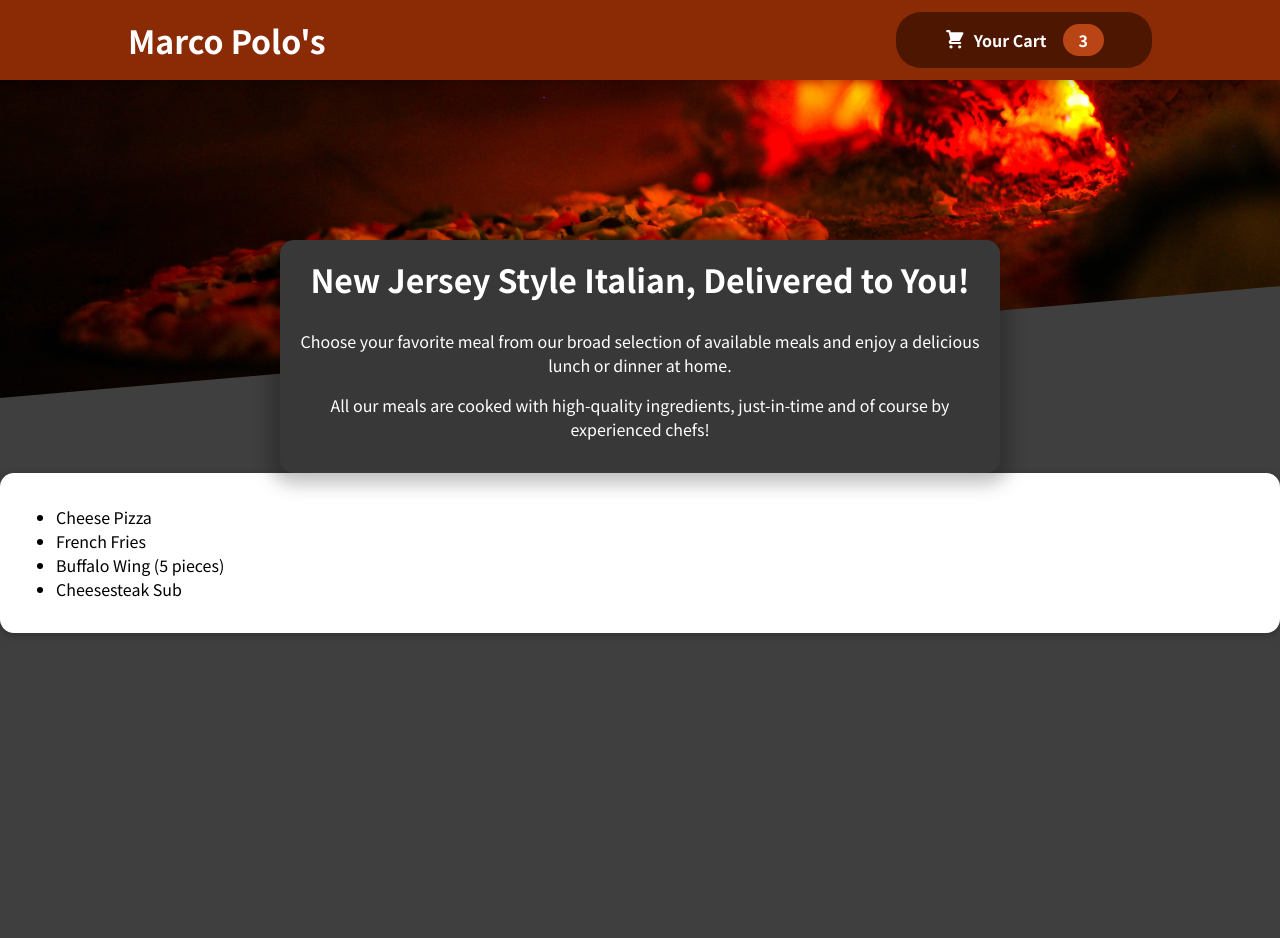
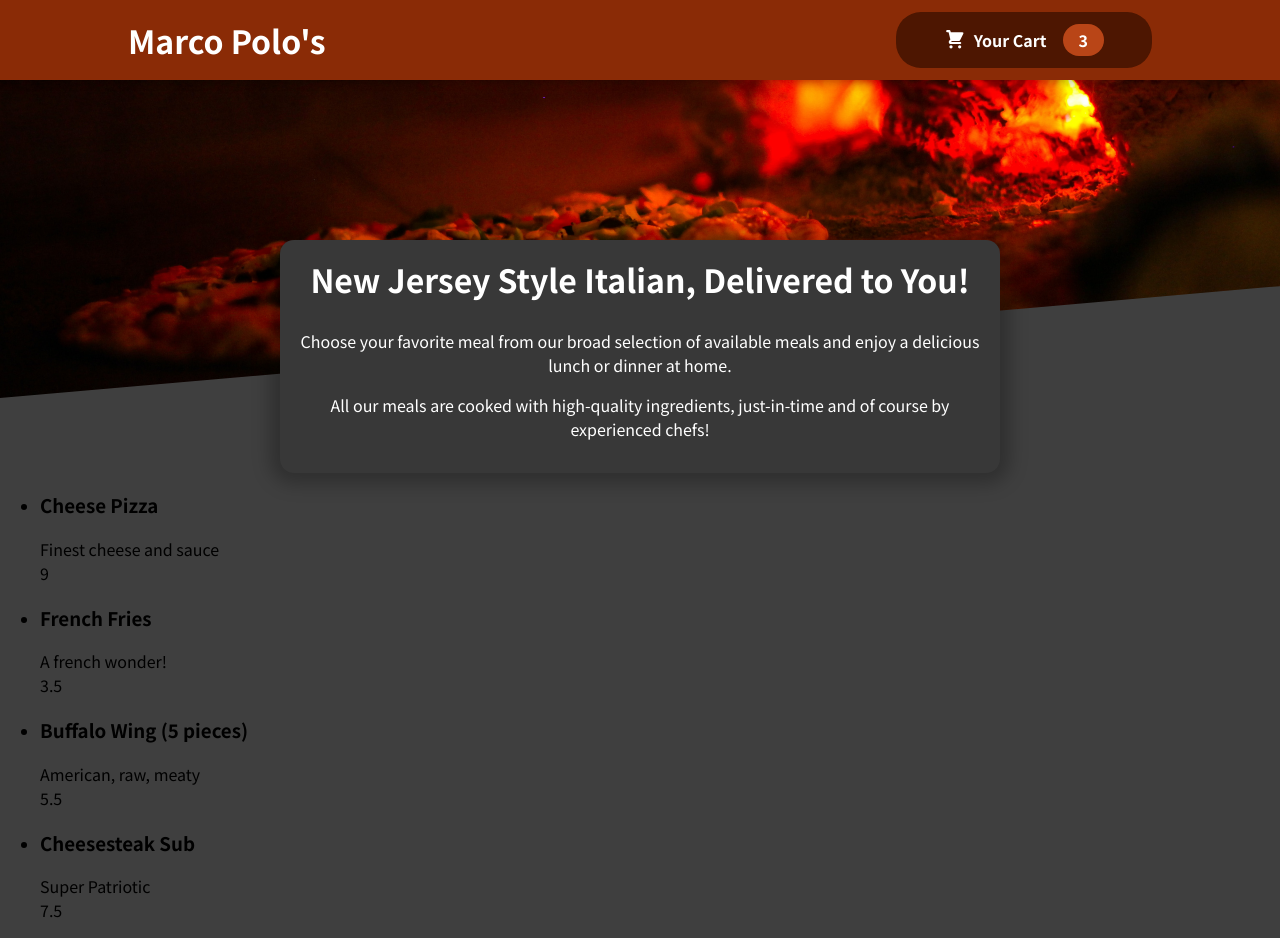
Before and after one commit to mhaslinsky/menu-site, a React (Create React App) app: page / in a window 1280 px wide. Before the commit the page ends 800 px from the top, so only its background shows below. Built offline with nearby package versions, Linux system fonts and the light colour scheme; the HTML template or start-up script is replaced by a standard one.

Commit message:
may dump styled components soon

```diff
--- a/src/components/Meals/AvailableMeals.jsx
+++ b/src/components/Meals/AvailableMeals.jsx
@@ -1,4 +1,6 @@
 import styled from "styled-components";
+import Card from "../UI/Card";
+import MealItem from "./MealItem/MealItem";
 
 const DUMMY_MEALS = [
   {
@@ -28,21 +30,25 @@ const DUMMY_MEALS = [
 ];
 
 const USAvailableMeals = ({ className }) => {
-  const mealsList = DUMMY_MEALS.map((i) => <li>{i.name}</li>);
+  const mealsList = DUMMY_MEALS.map((i) => (
+    <MealItem
+      key={i.id}
+      name={i.name}
+      description={i.description}
+      price={i.price}
+    ></MealItem>
+  ));
 
   return (
     <section className={className}>
-      <ul>{mealsList}</ul>
+      <Card>
+        <ul>{mealsList}</ul>
+      </Card>
     </section>
   );
 };
 
-const StyledAvailableMeals = styled(USAvailableMeals)`
-  padding: 1rem;
-  box-shadow: 0 2px 8px rgba(0, 0, 0, 0.25);
-  border-radius: 14px;
-  background-color: white;
-`;
+const StyledAvailableMeals = styled(USAvailableMeals)``;
 
 function AvailableMeals() {
   return <StyledAvailableMeals></StyledAvailableMeals>;
--- /dev/null
+++ b/src/components/Meals/MealItem/MealItem.jsx
@@ -0,0 +1,40 @@
+import styled from "styled-components";
+
+const StyledMealItem = styled(MealItem)`
+  display: flex;
+  justify-content: space-between;
+  margin: 1rem;
+  padding-bottom: 1rem;
+  border-bottom: 1px solid #ccc;
+  background: black;
+
+  & h3 {
+    margin: 0 0 0.25rem 0;
+  }
+
+  .description {
+    font-style: italic;
+  }
+
+  .price {
+    margin-top: 0.25rem;
+    font-weight: bold;
+    color: #ad5502;
+    font-size: 1.25rem;
+  }
+`;
+
+function MealItem({ className, name, description, price }) {
+  return (
+    <li>
+      <div className={className}>
+        <h3>{name}</h3>
+        <div className="description">{description}</div>
+        <div className="price">{price}</div>
+      </div>
+      <div></div>
+    </li>
+  );
+}
+
+export default MealItem;
--- /dev/null
+++ b/src/components/UI/Card.jsx
@@ -0,0 +1,14 @@
+import styled from "styled-components";
+
+const StyledCard = styled(Card)`
+  padding: 1rem;
+  box-shadow: 0 2px 8px rgba(0, 0, 0, 0.25);
+  border-radius: 14px;
+  background-color: white;
+`;
+
+function Card({ className, children }) {
+  return <div className={className}>{children}</div>;
+}
+
+export default Card;
```
Also changed, not shown: src/components/Meals/MealItem/MealItemForm.jsx (added), 1 other file (tests, documents, lock files or other folders).
